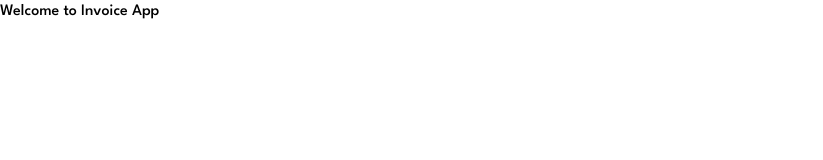
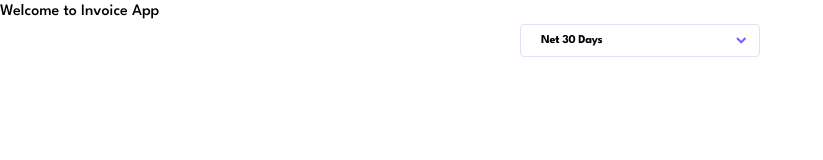
Before and after one commit to nsdonato/front-invoices, a React (Vite) app: page / in a window 1280 px wide. Shown: the top 160 px of the page, without its empty margins (0-823 px from the left). Built offline with nearby package versions, Linux system fonts and the light colour scheme.

Commit message:
fix: :art: fix de capitalizacion de texto y test con regex

```diff
--- a/src/App.tsx
+++ b/src/App.tsx
@@ -1,9 +1,11 @@
 import { Outlet } from "react-router-dom";
+import Dropdown from "./components/Dropdown/Dropdown";
 
 function App() {
   return (
     <>
       <p>Welcome to Invoice App</p>
+      <Dropdown />
       <Outlet />
     </>
   );
--- a/src/components/Dropdown/Dropdown.tsx
+++ b/src/components/Dropdown/Dropdown.tsx
@@ -44,7 +44,7 @@ function Dropdown() {
       className={`relative max-w-[327px] lg:w-60 md:w-60 mx-auto text-sm font-bold rounded border cursor-pointer transition border-brand-violet-highlight dark:text-brand-white dark:bg-brand-gray-dark dark:border-brand-gray-muted hover:border-brand-violet`}
     >
       <p className="pl-5 pr-4 py-2 select-none">
-        Net {paymentTerm} {paymentTerm === 1 ? "day" : "days"}
+        Net {paymentTerm} {paymentTerm === 1 ? "Day" : "Days"}
       </p>
       <DropdownArrow />
       <div
@@ -63,7 +63,7 @@ function Dropdown() {
                 className={`pl-5 pr-4 py-2 last:border-b-0 dark:border-b-brand-gray-muted border-b-[1px] hover:text-brand-violet `}
                 key={option}
               >
-                Net {option} {option === 1 ? "day" : "days"}
+                Net {option} {option === 1 ? "Day" : "Days"}
               </li>
             );
           })}
```
Also changed, not shown: 1 other file (tests, documents, lock files or other folders).
